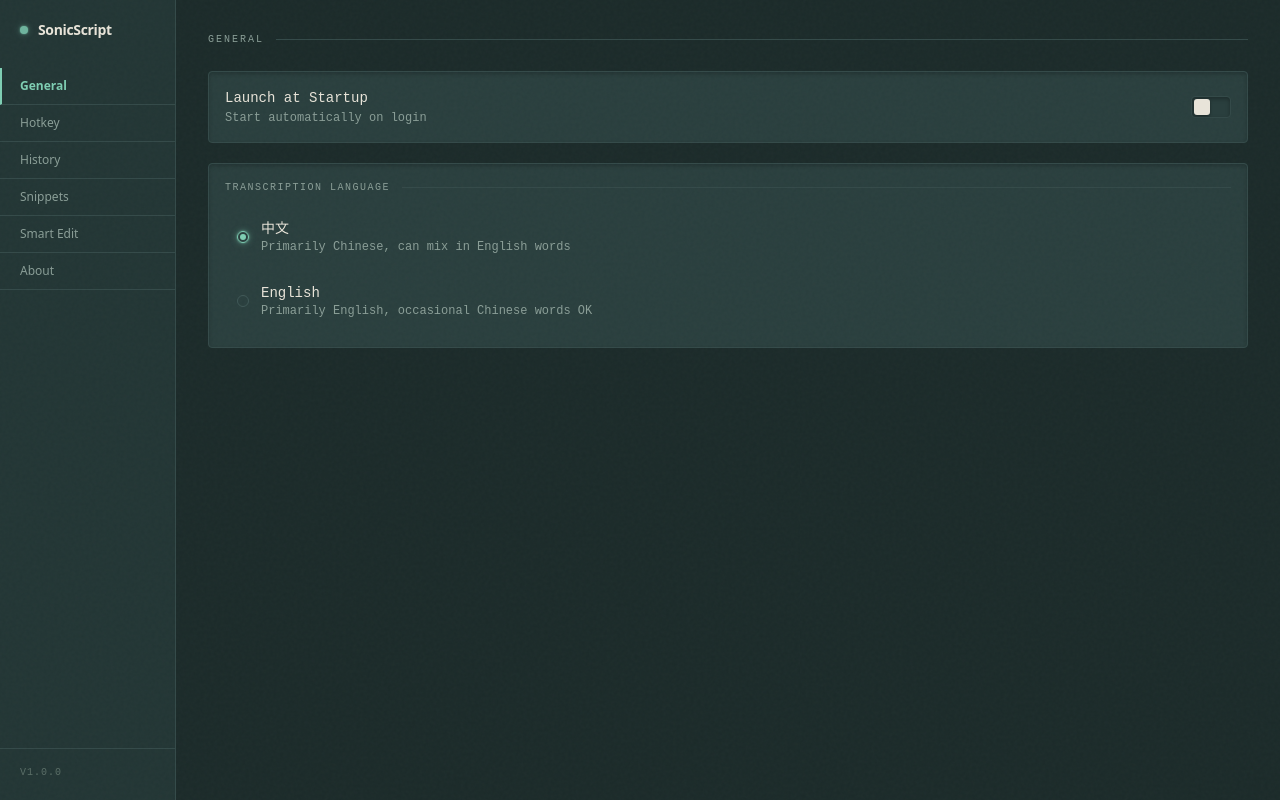
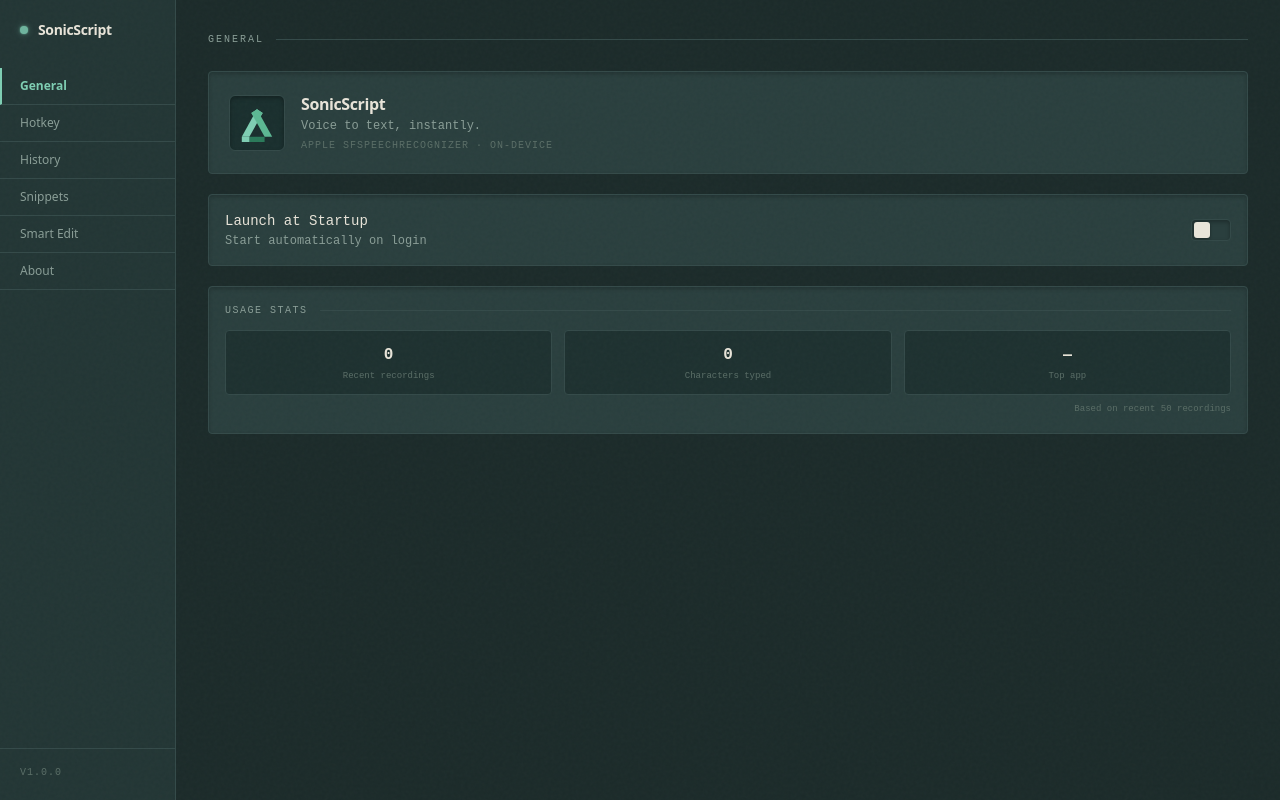
Before and after one commit to Eriq7/SonicScript, a React (Vite) app: page / in a window 1280 px wide. Both pictures are taken after a click on the button "General". Built offline with nearby package versions, Linux system fonts and the light colour scheme.

Commit message:
add save and copy button at history page, add 3 simple data analyse at general page, change the prompt to never translate English to Chinese

```diff
--- a/src/main/llm/prompts.ts
+++ b/src/main/llm/prompts.ts
@@ -12,6 +12,11 @@
 - Preserve the speaker's intended meaning, tone, and all factual content
 - Do not add information that wasn't said or implied
 - Preserve technical terms, proper nouns, and specific numbers/data exactly
+- CRITICAL: Do NOT translate between Chinese and English under any circumstance.
+  Every word must stay in the language it was spoken. If the speaker said an
+  English word, it stays English. If the speaker said a Chinese word, it stays
+  Chinese. Example: "我觉得这个 API design 需要再改一下" must output with
+  "API" and "design" in English — never translate them to "接口" or "设计".
 - Return ONLY the processed text, no explanations or commentary
 
 App context: ${activeApp}
--- a/src/renderer/components/SettingsWindow.tsx
+++ b/src/renderer/components/SettingsWindow.tsx
@@ -1,7 +1,6 @@
 import React, { useState, useEffect, useRef } from 'react';
 import { HotkeyConfig } from './HotkeyConfig';
 import { LLMSettings } from './LLMSettings';
-import { SUPPORTED_LANGUAGES } from '../../shared/constants';
 import type { HistoryEntry, Snippet } from '../../shared/types';
 
 type Tab = 'general' | 'hotkey' | 'history' | 'snippets' | 'llm' | 'about';
@@ -131,14 +130,39 @@
   );
 }
 
+function PenroseLogo({ size = 48 }: { size?: number }) {
+  return (
+    <svg width={size} height={size} viewBox="0 0 80 70" fill="none" xmlns="http://www.w3.org/2000/svg">
+      {/* Left bar: BL→Top */}
+      <polygon points="8,64 40,6 52,14 24,64" fill="#7ECEB3" />
+      {/* Right bar: Top→BR */}
+      <polygon points="40,6 72,64 56,64 28,14" fill="#5CB893" />
+      {/* Bottom bar */}
+      <polygon points="24,64 56,64 56,76 24,76" fill="#2A7A5A" />
+      {/* Impossible corner — bottom-left: left bar over bottom bar */}
+      <polygon points="8,64 24,64 24,76 8,76" fill="#7ECEB3" />
+      {/* Impossible corner — top: right bar over left bar */}
+      <polygon points="40,6 52,14 40,30 28,14" fill="#5CB893" />
+    </svg>
+  );
+}
+
 function GeneralSettings(): React.ReactElement {
   const [launchAtStartup, setLaunchAtStartup] = useState(false);
-  const [language, setLanguage] = useState('zh');
+  const [stats, setStats] = useState({ count: 0, chars: 0, topApp: '—' });
 
   React.useEffect(() => {
     window.electronAPI?.getSettings().then(s => {
       setLaunchAtStartup(s.general.launchAtStartup);
-      setLanguage(s.speech.language);
+    });
+    window.electronAPI?.getHistory().then(history => {
+      if (!history || history.length === 0) return;
+      const count = history.length;
+      const chars = history.reduce((n, h) => n + h.text.length, 0);
+      const freq: Record<string, number> = {};
+      history.forEach(h => { freq[h.appName] = (freq[h.appName] ?? 0) + 1; });
+      const topApp = Object.entries(freq).sort((a, b) => b[1] - a[1])[0]?.[0] ?? '—';
+      setStats({ count, chars, topApp });
     });
   }, []);
 
@@ -148,13 +172,44 @@
     await window.electronAPI?.setSettings({ general: { launchAtStartup: next, showNotifications: true } });
   };
 
-  const handleLanguageChange = async (code: string) => {
-    setLanguage(code);
-    await window.electronAPI?.setSettings({ speech: { language: code } });
-  };
-
   return (
     <div className="space-y-5">
+      {/* Branding card */}
+      <div
+        className="flex items-center gap-4 p-5"
+        style={{
+          background: '#2A3F3E',
+          border: '1px solid #344A49',
+          borderRadius: '4px',
+          boxShadow: 'inset 0 2px 4px rgba(0,0,0,0.2)',
+        }}
+      >
+        <div
+          className="shrink-0 flex items-center justify-center"
+          style={{
+            width: 56, height: 56,
+            background: '#1A2F2E',
+            border: '1px solid #344A49',
+            borderRadius: '6px',
+            boxShadow: 'inset 0 2px 4px rgba(0,0,0,0.3)',
+          }}
+        >
+          <PenroseLogo size={38} />
+        </div>
+        <div>
+          <h3
+            className="text-base font-bold text-hw-text tracking-tight"
+            style={{ fontFamily: 'Syne, system-ui, sans-serif' }}
+          >
+            SonicScript
+          </h3>
+          <p className="text-hw-muted text-xs mt-0.5">Voice to text, instantly.</p>
+          <p className="text-hw-dim text-[10px] font-mono mt-1 tracking-widest uppercase">
+            Apple SFSpeechRecognizer · On-device
+          </p>
+        </div>
+      </div>
+
       {/* Launch at startup */}
       <div
         className="flex items-center justify-between p-4"
@@ -172,7 +227,7 @@
         <Toggle checked={launchAtStartup} onChange={toggleStartup} />
       </div>
 
-      {/* Language */}
+      {/* Usage stats */}
       <div
         className="p-4"
         style={{
@@ -182,44 +237,36 @@
           boxShadow: 'inset 0 2px 4px rgba(0,0,0,0.2)',
         }}
       >
-        <SectionLabel>Transcription Language</SectionLabel>
-        <div className="space-y-1">
-          {SUPPORTED_LANGUAGES.map(lang => (
-            <label
-              key={lang.code}
-              className="flex items-center gap-3 p-3 cursor-pointer transition-all duration-200"
-              style={{ borderRadius: '4px' }}
-            >
-              {/* LED indicator */}
+        <SectionLabel>Usage Stats</SectionLabel>
+        <div className="grid grid-cols-3 gap-3">
+          {[
+            { value: String(stats.count), label: 'Recent recordings' },
+            { value: String(stats.chars), label: 'Characters typed' },
+            { value: stats.topApp, label: 'Top app' },
+          ].map(stat => (
             <div
-                className="w-3 h-3 rounded-full border shrink-0 flex items-center justify-center transition-all duration-200"
+              key={stat.label}
+              className="flex flex-col items-center py-3 px-2"
               style={{
-                  borderColor: language === lang.code ? '#7ECEB3' : '#3F5857',
-                  boxShadow: language === lang.code ? '0 0 6px rgba(126,206,179,0.5), 0 0 2px rgba(126,206,179,0.8)' : 'none',
+                background: '#1E3130',
+                border: '1px solid #344A49',
+                borderRadius: '4px',
               }}
             >
-                {language === lang.code && (
-                  <div
-                    className="w-1.5 h-1.5 rounded-full"
-                    style={{ background: '#7ECEB3' }}
-                  />
-                )}
+              <span
+                className="font-mono font-bold text-hw-text truncate max-w-full text-center"
+                style={{ fontSize: stat.value.length > 6 ? '10px' : '16px' }}
+                title={stat.value}
+              >
+                {stat.value}
+              </span>
+              <span className="text-[9px] font-mono text-hw-dim mt-1 text-center leading-tight">
+                {stat.label}
+              </span>
             </div>
-              <input
-                type="radio"
-                name="language"
-                value={lang.code}
-                checked={language === lang.code}
-                onChange={() => handleLanguageChange(lang.code)}
-                className="sr-only"
-              />
-              <div>
-                <p className="text-sm font-mono text-hw-text">{lang.label}</p>
-                <p className="text-xs text-hw-muted">{lang.hint}</p>
-              </div>
-            </label>
           ))}
         </div>
+        <p className="text-[9px] font-mono text-hw-dim mt-2 text-right">Based on recent 50 recordings</p>
       </div>
     </div>
   );
@@ -227,13 +274,28 @@
 
 function HistoryTab(): React.ReactElement {
   const [items, setItems] = useState<HistoryEntry[]>([]);
+  const [toast, setToast] = useState('');
+  const toastTimerRef = useRef<ReturnType<typeof setTimeout> | null>(null);
 
   useEffect(() => {
     window.electronAPI?.getHistory().then(setItems);
   }, []);
 
+  const showToast = (msg: string) => {
+    setToast(msg);
+    if (toastTimerRef.current) clearTimeout(toastTimerRef.current);
+    toastTimerRef.current = setTimeout(() => setToast(''), 2000);
+  };
+
   const handleCopy = async (text: string) => {
     await window.electronAPI?.copySnippet(text);
+    showToast('Copied');
+  };
+
+  const handleSave = async (text: string) => {
+    const title = text.slice(0, 40).trim() + (text.length > 40 ? '…' : '');
+    await window.electronAPI?.addSnippet(title, text);
+    showToast('Saved to Snippets');
   };
 
   const handleDelete = async (id: string) => {
@@ -260,6 +322,15 @@
 
   return (
     <div className="space-y-2">
+      {/* Toast */}
+      {toast && (
+        <div
+          className="text-xs font-mono text-center py-2 px-3 rounded"
+          style={{ background: '#1E3130', border: '1px solid #7ECEB3', color: '#7ECEB3' }}
+        >
+          {toast}
+        </div>
+      )}
       {items.map(item => (
         <div
           key={item.id}
@@ -273,24 +344,38 @@
         >
           <div className="flex items-start justify-between gap-2">
             <p
-              className="text-sm font-mono text-hw-text flex-1 leading-relaxed cursor-pointer hover:text-accent transition-colors"
+              className="text-sm font-mono text-hw-text flex-1 leading-relaxed"
               style={{
                 overflow: 'hidden',
                 display: '-webkit-box',
                 WebkitLineClamp: 2,
                 WebkitBoxOrient: 'vertical',
               } as React.CSSProperties}
-              onClick={() => handleCopy(item.text)}
-              title="Click to copy"
             >
               {item.text}
             </p>
+            <div className="flex items-center gap-1 shrink-0">
+              <button
+                onClick={() => handleCopy(item.text)}
+                className="text-[10px] font-mono px-2 py-1 rounded transition-all duration-200"
+                style={{ background: '#1E3130', border: '1px solid #344A49', color: '#7ECEB3' }}
+              >
+                Copy
+              </button>
+              <button
+                onClick={() => handleSave(item.text)}
+                className="text-[10px] font-mono px-2 py-1 rounded transition-all duration-200"
+                style={{ background: '#1E3130', border: '1px solid #344A49', color: '#7ECEB3' }}
+              >
+                Save
+              </button>
               <button
                 onClick={() => handleDelete(item.id)}
-              className="text-hw-dim hover:text-danger transition-colors shrink-0 text-xs font-mono opacity-0 group-hover:opacity-100"
+                className="text-hw-dim hover:text-danger transition-colors text-xs font-mono opacity-0 group-hover:opacity-100 ml-0.5"
               >
                 ✕
               </button>
+            </div>
           </div>
           <div className="flex items-center gap-2 mt-1.5">
             <span
```
Also changed, not shown: src/main/ipc-handlers.ts (+65 -8 lines), .claude/PLAN.md, App_general_small_logo.png (added). Lines whose indentation alone changed are shown as unchanged.
